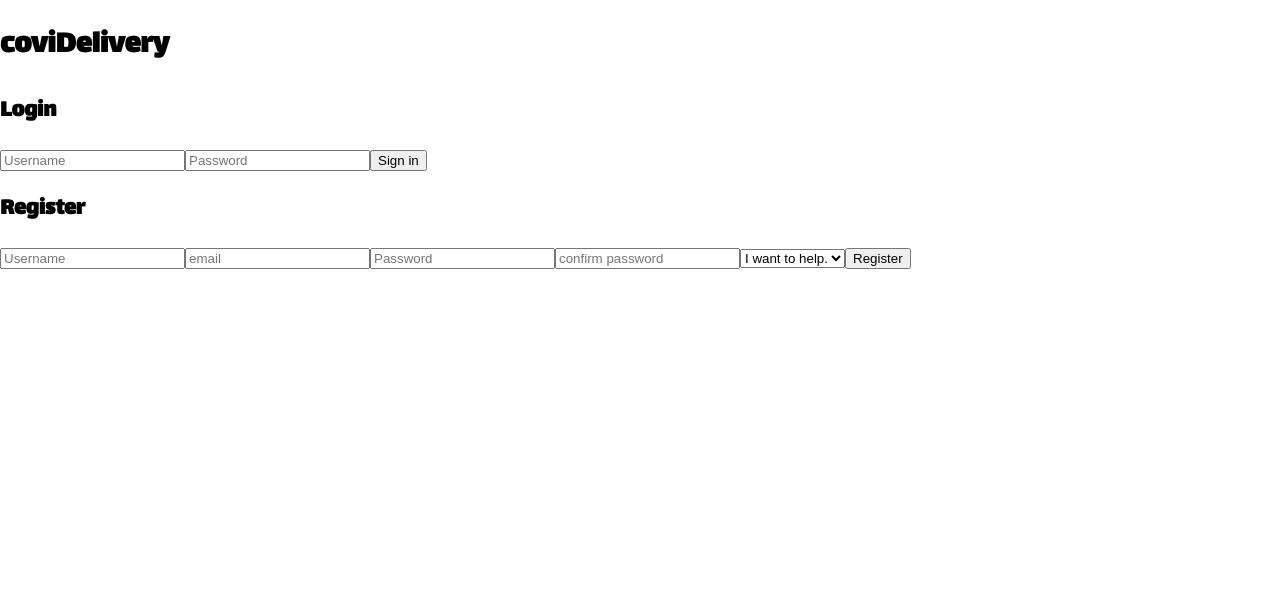
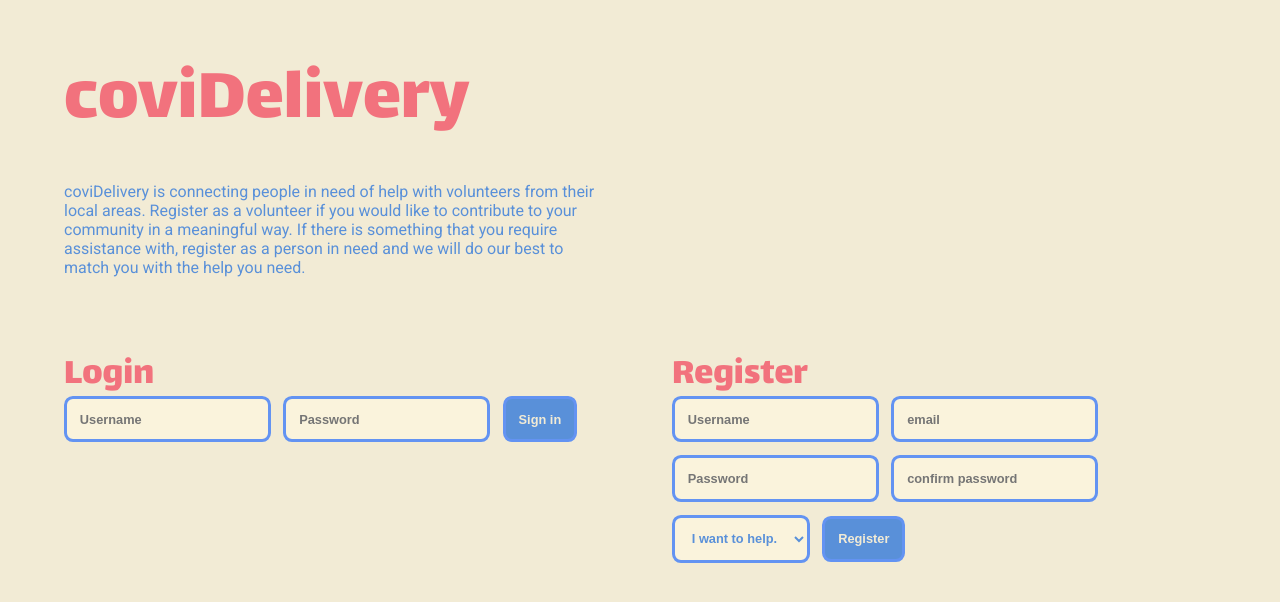
Before and after one commit to bkeszl/GFA_Hackathon_2020-10_frontend, a React (Create React App) app: page / in a window 1280 px wide. Shown: the top 602 px of the page. Built offline with nearby package versions, Linux system fonts and the light colour scheme; what react-google-maps would draw is missing.

Commit message:
lot of styles

```diff
--- a/src/App.css
+++ b/src/App.css
@@ -1,13 +1,133 @@
 @import url('https://fonts.googleapis.com/css2?family=Lalezar&family=Roboto:wght@400;700&display=swap');
 body {
   font-family: 'Roboto', sans-serif;
+  color: #5990D9;
+  background-color: #F2EBD5;
 }
 h1, h2, h3, h4, h5, h6 {
+  color: #F2727D;
   font-family: 'Lalezar', cursive;
+  margin: 0;
+  font-weight: normal;
 }
 
-.app {
+h1 {
+  font-size: 6vw;
+  line-height: 6vw;
+  float: left;
+  margin-bottom: 2vw;
+}
+
+h2 {
+  font-size: 3vw;
+  line-height: 3vw;
+}
+
+.App {
   width: 90vw;
-  height: calc(100vh - 10vw);
-  margin: 5vw;
+  min-height: calc(100vh - 10vw);
+  padding: 5vw 0vw 5vw 5vw;
+  float: left;
 }
+
+input, button, select, textarea {
+  padding: 1vw;
+  border:  .3vw solid #6393F2;
+  background-color: #faf3dc;
+  margin: 0 1vw 1vw 0;
+  font-size: 1vw;
+  color: #5990D9;
+  font-weight: 700;
+  border-radius: .7vw;
+}
+
+textarea {
+  width: 38.5vw;
+}
+
+.wrapper {
+  width: 90vw;
+  float: left;
+}
+button {
+  background-color: #5990D9;
+  color: #F2EBD5;
+}
+
+.floatRight {
+  float: right;
+}
+
+.small-form {
+  padding-bottom: 5vw;
+}
+.Map {
+  height: 32vw;
+  border-radius: .7vw;
+  overflow: hidden;
+}
+.fifty {
+  margin: 0 0 5vw 5vw;
+  width: 42.5vw;
+  float: left;
+}
+.fifty:first-child {
+  margin-left: 0;
+}
+
+.task {
+  width: 15.5vw;
+  height: 10vw;
+  float: left;
+  padding: 2vw;
+  color: #F2EBD5;
+  margin: 0 4vw 4vw 0;
+  border-radius: .7vw;
+}
+.task:nth-child(4n+1) {
+  margin: 0 0 5vw 0;
+}
+
+.task h3 {
+  font-size: 2vw;
+  color: #F2EBD5;
+  line-height: 2vw;
+}
+
+.task.CREATED {
+  background-color: #F2727D;
+}
+.task.IN_PROGRESS {
+  background-color: #6393F2;
+}
+.task.DONE {
+  background-color: #52F28A;
+  color: #2a4466;
+}
+.task.DONE h3 {
+  color: #2a4466;
+}
+
+.task.feedback {
+  background-color: #5990D9;
+  height: 6vw;
+}
+
+p.lead {
+  font-weight: 700;
+}
+
+p.description {
+  font-size: 1vw;
+}
+p.stars {
+  font-size: 3vw;
+  line-height: 4vw;
+  margin: 0;
+  letter-spacing: .7vw;
+  cursor: pointer;
+}
+
+p.stars span:hover {
+  color: #faf3dc;
+}
--- a/src/components/LoggedIn.js
+++ b/src/components/LoggedIn.js
@@ -8,8 +8,7 @@ export default function() {
     const userFromRedux = useSelector(state => state.redux);
     return (
         <>
-            <h1>LizarDOS - help the needy</h1>
-            <button onClick={() => dispatch(logOut())}>logout</button>
+            <button className={"floatRight"} onClick={() => dispatch(logOut())}>logout</button>
             {(userFromRedux.role === 'ROLE_VOLUNTEER') ? <h2>volunteer</h2> :null}
             {(userFromRedux.role === 'ROLE_NEEDY') ? <Needy /> :null}
             </>
--- a/src/components/Login.js
+++ b/src/components/Login.js
@@ -6,7 +6,7 @@ export default () => {
 
     return (
         <>
-            <div className="small-form">
+            <div className="small-form fifty">
                 <h2>Login</h2>
                 <form onSubmit={event => submitLogin(event)}>
                     <input
--- a/src/components/Lounge.js
+++ b/src/components/Lounge.js
@@ -5,8 +5,19 @@ import Register from "./Register";
 export default () => {
     return (
         <>
-            <Login />
-            <Register />
+
+            <div className={"wrapper"}>
+                <div className={"fifty"}>
+                    <p>coviDelivery is connecting people in need of help with volunteers from their local areas. Register as a
+                        volunteer if you would like to contribute to your community in a meaningful way. If there is something
+                        that you require assistance with, register as a person in need and we will do our best to match you with
+                        the help you need.</p>
+                </div>
+            </div>
+            <div className={"wrapper"}>
+                <Login/>
+                <Register/>
+            </div>
         </>
     );
 }
--- a/src/components/RawMap.js
+++ b/src/components/RawMap.js
@@ -63,7 +63,7 @@ const WrappedMap = withScriptjs(withGoogleMap(Map));
 export default (props) => {
 
   return (
-    <div style={{ width: "100vh", height: "100vh" }} className="App">
+    <div className="Map fifty">
       <WrappedMap location={props.location}
         googleMapURL={`https://maps.googleapis.com/maps/api/js?v=3.exp&libraries=geometry,drawing,places`}
         loadingElement={<div style={{ height: "100%" }} />}
--- a/src/components/Register.js
+++ b/src/components/Register.js
@@ -6,7 +6,7 @@ export default () => {
 
     return (
         <>
-            <div className="small-form">
+            <div className="small-form fifty">
                 <h2>Register</h2>
                 <form onSubmit={event => submitRegister(event)}>
                     <input
--- a/src/hooks/useNeedy.js
+++ b/src/hooks/useNeedy.js
@@ -8,9 +8,13 @@ export default function () {
     const [fromDate, setFromDate] = useState();
     const [toDate, setToDate] = useState();
     const [volunteers, setVolunteers] = useState([]);
+    const [receiverId, setReceiverId] = useState();
+    const [message, setMessage] = useState();
+    const [rating, setRating] = useState();
     const [requestWithToken] = useRequest();
 
-    function submitAddTask() {
+    function submitAddTask(event) {
+        event.preventDefault();
         let toDateTimeStamp = Date.parse(toDate);
         let fromDateTimeStamp = Date.parse(fromDate);
         const data = {
@@ -35,7 +39,7 @@ export default function () {
       let volunteersArray = [];
       let ids = [];
       tasks.forEach(task => {
-          if (task.applier.id !== null && !ids.includes(task.applier.id)) {
+          if (task.applier !== null && !ids.includes(task.applier.id)) {
               volunteersArray.push(task.applier);
               ids.push(task.applier.id);
           }
@@ -43,5 +47,31 @@ export default function () {
       return volunteersArray;
   }
 
-    return [setName, setCategoryType, setDescription, setFromDate, setToDate, volunteers, setVolunteers, submitAddTask, setVolunteersFromTasks];
+  function submitFeedback(event) {
+        event.preventDefault();
+      const data = {
+          receiverId,
+          message,
+          rating,
+      }
+      requestWithToken("POST", "/feedback", data)
+          .then((response) => {
+          })
+          .catch(error => {
+          });
+  }
+
+    return [
+        setName,
+        setCategoryType,
+        setDescription,
+        setFromDate, setToDate,
+        volunteers, setVolunteers,
+        submitAddTask,
+        setVolunteersFromTasks,
+        submitFeedback,
+        receiverId, setReceiverId,
+        message, setMessage,
+        rating, setRating
+    ];
 }
```
Also changed, not shown: src/components/Needy.js (+84 -28 lines).
